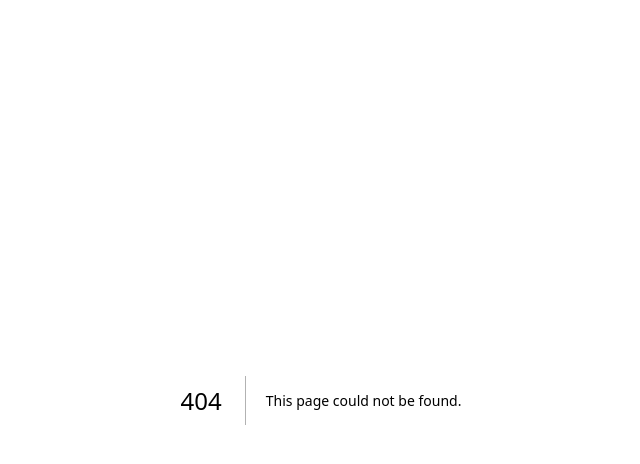
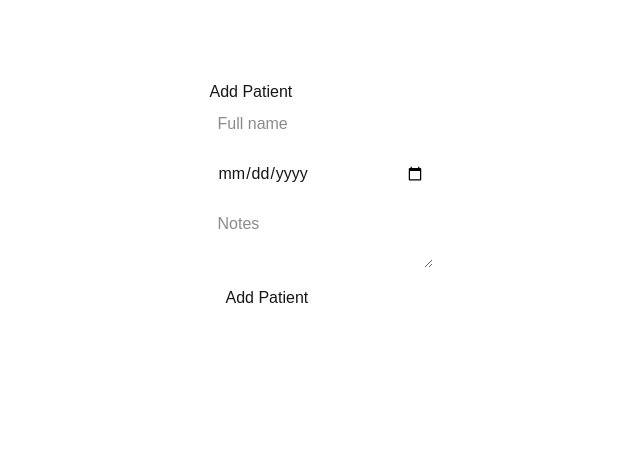
Before and after one commit to wajidtarar/medisync, a Next.js app: page /patients/new in a window 1280 px wide. Before the commit this address had no page. Shown: the top 464 px of the page, without its empty margins (319-959 px from the left). Built offline with nearby package versions, Linux system fonts and the light colour scheme; no server answers.

Commit message:
Add patient creation form, update/delete policies, admin-only delete

```diff
--- /dev/null
+++ b/app/patients/DeleteButton.tsx
@@ -0,0 +1,25 @@
+'use client'
+
+import { createClient } from '@/lib/supabase/client'
+import { useRouter } from 'next/navigation'
+
+export default function DeleteButton({ patientId }: { patientId: string }) {
+  const router = useRouter()
+  const supabase = createClient()
+
+  async function handleDelete() {
+    if (!confirm('Delete this patient?')) return
+    const { error } = await supabase.from('patients').delete().eq('id', patientId)
+    if (error) {
+      alert('Error: ' + error.message)
+    } else {
+      router.refresh()
+    }
+  }
+
+  return (
+    <button onClick={handleDelete} style={{ marginLeft: 10, color: 'red' }}>
+      Delete
+    </button>
+  )
+}
--- /dev/null
+++ b/app/patients/new/page.tsx
@@ -0,0 +1,76 @@
+'use client'
+
+import { useState } from 'react'
+import { createClient } from '@/lib/supabase/client'
+import { useRouter } from 'next/navigation'
+
+export default function NewPatientPage() {
+  const [fullName, setFullName] = useState('')
+  const [dob, setDob] = useState('')
+  const [notes, setNotes] = useState('')
+  const [error, setError] = useState('')
+  const router = useRouter()
+  const supabase = createClient()
+
+  async function handleSubmit(e: React.FormEvent) {
+    e.preventDefault()
+    setError('')
+
+    const { data: { user } } = await supabase.auth.getUser()
+    if (!user) return
+
+    const { data: profile } = await supabase
+      .from('profiles')
+      .select('tenant_id')
+      .eq('id', user.id)
+      .single()
+
+    if (!profile) {
+      setError('No profile found for this user')
+      return
+    }
+
+    const { error } = await supabase.from('patients').insert({
+      tenant_id: profile.tenant_id,
+      full_name: fullName,
+      date_of_birth: dob || null,
+      notes,
+    })
+
+    if (error) {
+      setError(error.message)
+    } else {
+      router.push('/patients')
+      router.refresh()
+    }
+  }
+
+  return (
+    <div style={{ maxWidth: 400, margin: '80px auto' }}>
+      <h1>Add Patient</h1>
+      <form onSubmit={handleSubmit}>
+        <input
+          placeholder="Full name"
+          value={fullName}
+          onChange={(e) => setFullName(e.target.value)}
+          style={{ display: 'block', width: '100%', marginBottom: 10, padding: 8 }}
+          required
+        />
+        <input
+          type="date"
+          value={dob}
+          onChange={(e) => setDob(e.target.value)}
+          style={{ display: 'block', width: '100%', marginBottom: 10, padding: 8 }}
+        />
+        <textarea
+          placeholder="Notes"
+          value={notes}
+          onChange={(e) => setNotes(e.target.value)}
+          style={{ display: 'block', width: '100%', marginBottom: 10, padding: 8 }}
+        />
+        {error && <p style={{ color: 'red' }}>{error}</p>}
+        <button type="submit" style={{ padding: '8px 16px' }}>Add Patient</button>
+      </form>
+    </div>
+  )
+}
--- a/app/patients/page.tsx
+++ b/app/patients/page.tsx
@@ -1,5 +1,7 @@
 import { createClient } from '@/lib/supabase/server'
 import { redirect } from 'next/navigation'
+import Link from 'next/link'
+import DeleteButton from './DeleteButton'
 
 export default async function PatientsPage() {
   const supabase = await createClient()
@@ -9,18 +11,30 @@ export default async function PatientsPage() {
     redirect('/login')
   }
 
+  const { data: profile } = await supabase
+    .from('profiles')
+    .select('role')
+    .eq('id', user.id)
+    .single()
+
   const { data: patients, error } = await supabase
     .from('patients')
     .select('*')
 
+  const isAdmin = profile?.role === 'admin'
+
   return (
     <div style={{ maxWidth: 600, margin: '40px auto' }}>
       <h1>Patients</h1>
-      <p>Logged in as: {user.email}</p>
+      <p>Logged in as: {user.email} ({profile?.role})</p>
+      <Link href="/patients/new">+ Add Patient</Link>
       {error && <p style={{ color: 'red' }}>Error: {error.message}</p>}
       <ul>
         {patients?.map((p) => (
-          <li key={p.id}>{p.full_name} — {p.date_of_birth}</li>
+          <li key={p.id} style={{ marginBottom: 8 }}>
+            {p.full_name} — {p.date_of_birth}
+            {isAdmin && <DeleteButton patientId={p.id} />}
+          </li>
         ))}
       </ul>
     </div>
```
